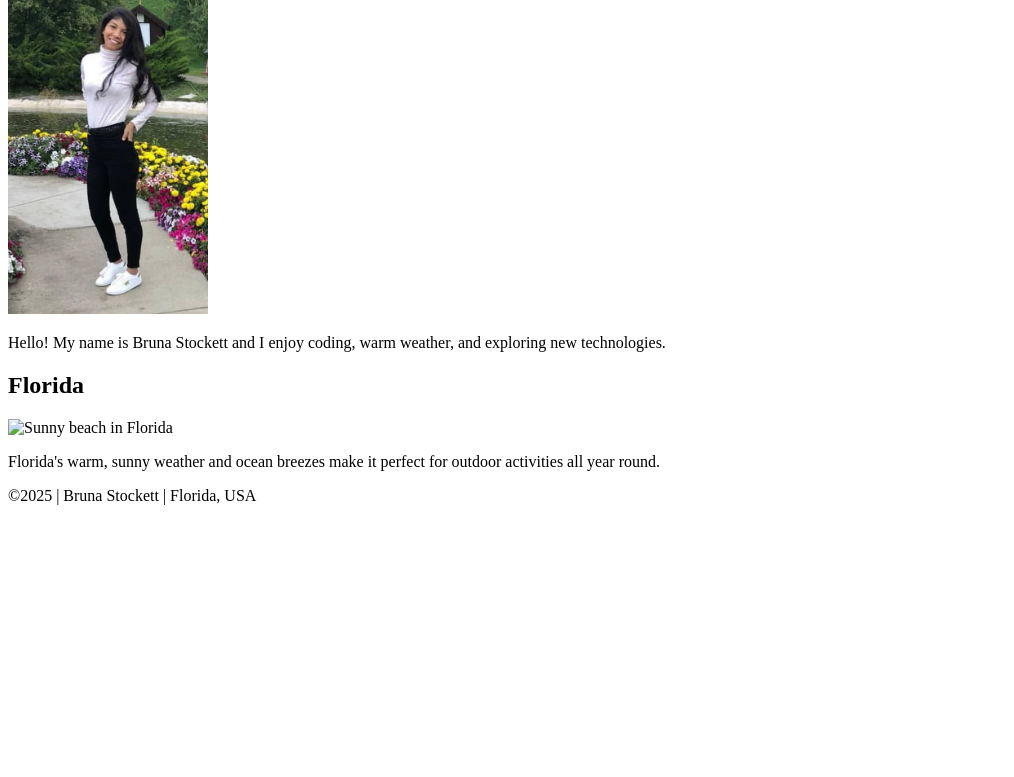
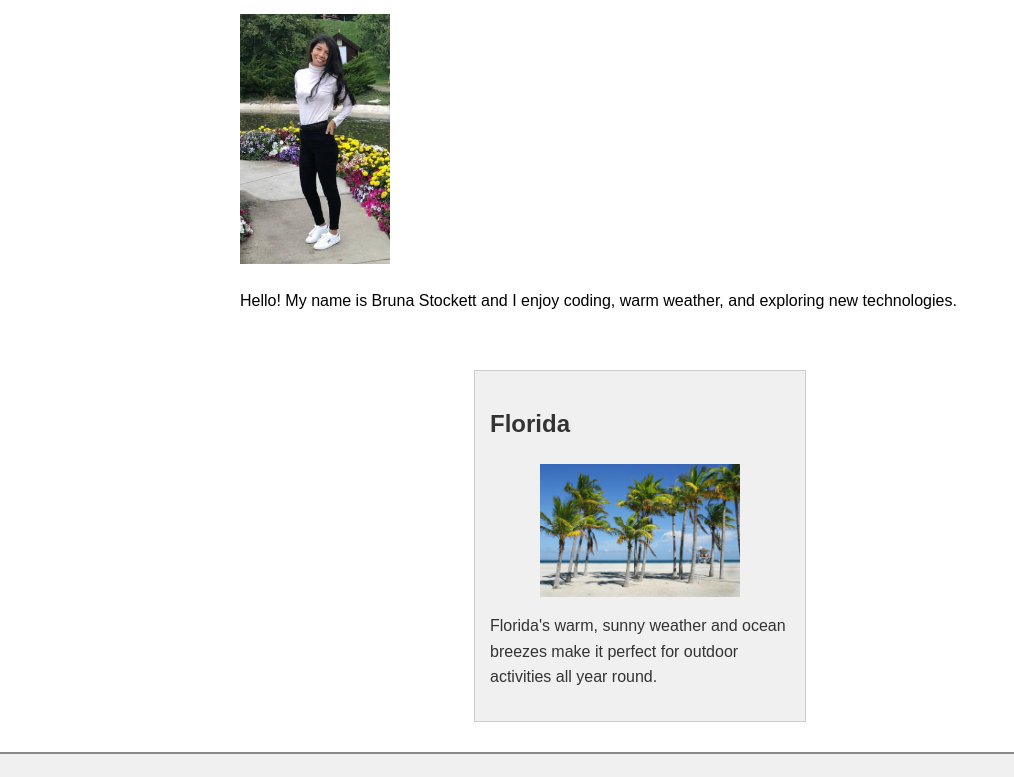
Before and after one commit to brunastockett7/wdd130, a plain HTML site: page index.html in a window 1280 px wide. Shown: the part 126-903 px from the top of the page, without its empty margins (0-1014 px from the left). Before the commit the page ends 800 px from the top, so only its background shows below. Drawn offline with Linux system fonts and the light colour scheme; files that its build step writes are made by us from their sources.

Commit message:
style and format

```diff
--- a/index.html
+++ b/index.html
@@ -1,12 +1,13 @@
 <!DOCTYPE html>
 <html lang="en-US">
   <head>
-    <meta charset="utf-8">
-    <meta name="viewport" content="width=device-width, initial-scale=1.0">
-    <meta name="description" content="Bruna Stockett, WDD 130 course, personal webpage.">
-    <meta name="author" content="Bruna Stockett">
+    <meta charset="UTF-8" />
+    <meta name="viewport" content="width=device-width, initial-scale=1.0" />
+    <meta name="author" content="Bruna Stockett" />
     <title>Bruna Stockett | WDD 130</title>
-    <link rel="stylesheet" href="styles.css">
+    <meta name="description" content="Bruna Stockett, WDD 130 course, personal webpage." />
+
+    <link rel="stylesheet" href="styles.css" />
   </head>
 
   <body>
@@ -19,13 +20,13 @@
 
     <main>
       <h1>Bruna Stockett | WDD 130</h1>
-      <img src="images/profile.jpeg" alt="Hello, my name is Bruna Stockett" width="200">
+      <img src="images/profile.jpeg" alt="Hello, my name is Bruna Stockett" width="200" />
       <p>Hello! My name is Bruna Stockett and I enjoy coding, warm weather, and exploring new technologies.</p>
     </main>
 
     <aside>
       <h2>Florida</h2>
-      <img src="images/florida.jpg" alt="Sunny beach in Florida">
+      <img src="images\Key-Biscayne-Beach-Sunny.jpg" alt="Sunny beach in Florida" />
       <p>Florida's warm, sunny weather and ocean breezes make it perfect for outdoor activities all year round.</p>
     </aside>
 
--- /dev/null
+++ b/styles/styles.css
@@ -0,0 +1,52 @@
+/* General styles */
+body {
+    font-family: Arial, Helvetica, sans-serif;
+    line-height: 1.6;
+    margin: 0;
+    padding: 0;
+}
+
+/* Limit main content width */
+main {
+    max-width: 800px;
+    margin: 0 auto;
+    padding: 20px;
+}
+
+/* Updated img styling inside main only */
+main img {
+    width: 150px;
+    height: auto;
+}
+
+/* Generic paragraph styling */
+p {
+    padding: 0;
+}
+
+/* Styling for aside element */
+aside {
+    width: 300px;
+    margin: 20px auto;
+    border: 1px solid #ccc;
+    padding: 15px;
+    background-color: #f0f0f0;
+    color: #333;
+}
+
+/* Aside image settings */
+aside img {
+    width: 200px;
+    height: auto;
+    display: block;
+    margin: 0 auto;
+}
+
+/* Footer styling */
+footer {
+    margin-top: 30px;
+    border-top: 2px solid #888;
+    text-align: center;
+    padding: 10px;
+    background-color: #f0f0f0;
+}
```
Also changed, not shown: images/Key-Biscayne-Beach-Sunny.jpg (added).
